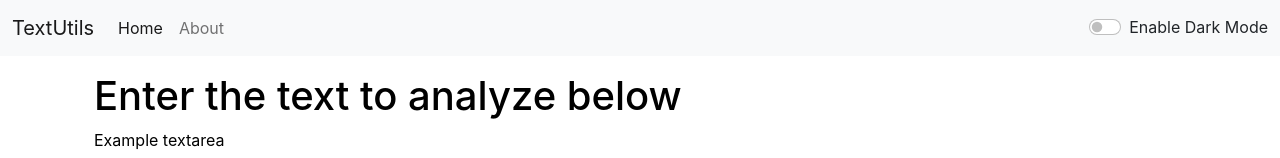
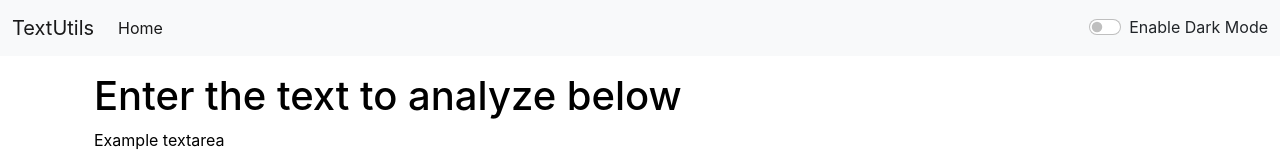
Before and after one commit to parmar-sagar/Text-Utilizer-React, a React (Create React App) app: page / in a window 1280 px wide. Shown: the top 158 px of the page. Built offline with nearby package versions, Linux system fonts and the light colour scheme.

Commit message:
Some modifications

```diff
--- a/public/index.html
+++ b/public/index.html
@@ -12,7 +12,7 @@
     <link rel="apple-touch-icon" href="%PUBLIC_URL%/logo192.png" />
     <link rel="manifest" href="%PUBLIC_URL%/manifest.json" />
     <link href="https://cdn.jsdelivr.net/npm/bootstrap@5.2.0/dist/css/bootstrap.min.css" rel="stylesheet" integrity="sha384-gH2yIJqKdNHPEq0n4Mqa/HGKIhSkIHeL5AyhkYV8i59U5AR6csBvApHHNl/vI1Bx" crossorigin="anonymous">
-    <title>TextUtils Home</title>
+    <title>TextUtils React</title>
   </head>
   <body>
     <noscript>You need to enable JavaScript to run this app.</noscript>
--- a/src/App.js
+++ b/src/App.js
@@ -4,8 +4,6 @@ import About from './components/About';
 import NavBar from './components/NavBar';
 import TextForm from './components/TextForm';
 import Alert from './components/Alert';
-
-import { BrowserRouter as Router, Routes, Route } from "react-router-dom";
 
 function App() {
 
@@ -42,16 +40,11 @@ function App() {
 
   return (
     <>
-      <Router>
-        <NavBar title="TextUtils" toggleMode={toggleMode} mode={mode} />
-        <Alert alert={alert} />
-        <div className="container my-3">
-          <Routes>
-            <Route path="/" element={<TextForm heading="Enter the text to analyze below" showAlert={showAlert} mode={mode} />} />
-            <Route path="about" element={<About />} />
-          </Routes>
-        </div>
-      </Router>
+      <NavBar title="TextUtils" toggleMode={toggleMode} mode={mode} />
+      <Alert alert={alert} />
+      <div className="container my-3">
+        <TextForm heading="Enter the text to analyze below" showAlert={showAlert} mode={mode} />
+      </div>
     </>
   );
 }
--- a/src/components/NavBar.js
+++ b/src/components/NavBar.js
@@ -1,29 +1,21 @@
 import React from 'react'
 import PropTypes from 'prop-types'
-import { Link } from 'react-router-dom'
 
 export default function NavBar(props) {
 
     return (
         <nav className={`navbar navbar-expand-lg navbar-${props.mode} bg-${props.mode}`}>
             <div className="container-fluid">
-                <Link className="navbar-brand" to="/">{props.title}</Link>
+                <a className="navbar-brand" href="#">{props.title}</a>
                 <button className="navbar-toggler" type="button" data-bs-toggle="collapse" data-bs-target="#navbarSupportedContent" aria-controls="navbarSupportedContent" aria-expanded="false" aria-label="Toggle navigation">
                     <span className="navbar-toggler-icon"></span>
                 </button>
                 <div className="collapse navbar-collapse" id="navbarSupportedContent">
                     <ul className="navbar-nav me-auto mb-2 mb-lg-0">
                         <li className="nav-item">
-                            <Link className="nav-link active" aria-current="page" to="/">Home</Link>
-                        </li>
-                        <li className="nav-item">
-                            <Link className="nav-link" to="/about">About</Link>
+                            <a className="nav-link active" aria-current="page" href="#">Home</a>
                         </li>
                     </ul>
-                    {/* <form className="d-flex" role="search">
-                        <input className="form-control me-2" type="search" placeholder="Search" aria-label="Search" />
-                        <button className="btn btn-primary" type="submit">Search</button>
-                    </form> */}
                     <div className={`form-check form-switch text-${props.mode === 'light' ? 'dark' : 'light'}`}>
                         <input className="form-check-input" type="checkbox" role="switch" id="enableDarkMode" onClick={props.toggleMode} />
                         <label className="form-check-label" htmlFor="enableDarkMode">Enable Dark Mode</label>
```
